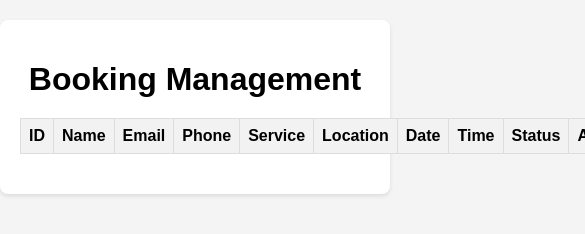
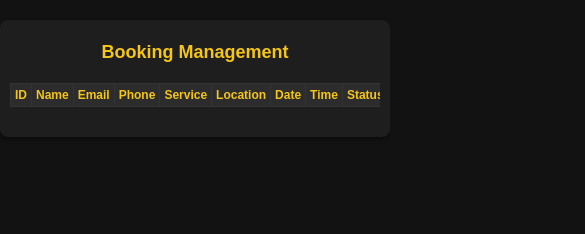
Before and after one commit to Lazontez/stratoslux-backend, a website: page internal-tool/public/index.html in a window 390 px wide. Shown: the top 234 px of the page, 585 px wide, since content can reach past the window. Drawn offline with Linux system fonts and the light colour scheme; no server answers.

Commit message:
fixing url

```diff
--- a/internal-tool/public/script.js
+++ b/internal-tool/public/script.js
@@ -2,7 +2,7 @@ document.addEventListener("DOMContentLoaded", async () => {
   const bookingsTableBody = document.querySelector("#bookingsTable tbody");
 
   try {
-      const response = await fetch("https://your-backend-url.onrender.com/api/bookings");
+      const response = await fetch("https://stratoslux-backend.onrender.com/api/bookings");
       const bookings = await response.json();
 
       bookings.forEach(booking => {
--- a/internal-tool/public/style.css
+++ b/internal-tool/public/style.css
@@ -1,49 +1,98 @@
+/* General Styles */
 body {
     font-family: Arial, sans-serif;
     margin: 0;
     padding: 0;
-    background-color: #f4f4f4;
+    background-color: #121212; /* Dark background */
+    color: #e0e0e0; /* Light gray text */
 }
 
 .container {
     max-width: 1200px;
     margin: 20px auto;
-    background: #fff;
+    background: #1e1e1e; /* Slightly lighter dark background */
     padding: 20px;
     border-radius: 8px;
-    box-shadow: 0 2px 4px rgba(0, 0, 0, 0.1);
+    box-shadow: 0 2px 4px rgba(0, 0, 0, 0.5);
 }
 
 h1 {
     text-align: center;
     margin-bottom: 20px;
+    color: #f5c518; /* Gold accent for headings */
 }
 
 table {
     width: 100%;
     border-collapse: collapse;
     margin-bottom: 20px;
+    background-color: #1e1e1e; /* Table background matches container */
 }
 
 table th, table td {
-    border: 1px solid #ddd;
+    border: 1px solid #333; /* Darker border for table cells */
     padding: 8px;
     text-align: left;
+    color: #e0e0e0; /* Light gray text */
 }
 
 table th {
-    background-color: #f2f2f2;
+    background-color: #2c2c2c; /* Slightly lighter header background */
+    color: #f5c518; /* Gold text for headers */
 }
 
 button {
     padding: 5px 10px;
-    background-color: #007bff;
-    color: #fff;
+    background-color: #f5c518; /* Gold button background */
+    color: #121212; /* Dark text for contrast */
     border: none;
     border-radius: 4px;
     cursor: pointer;
+    font-weight: bold;
 }
 
 button:hover {
-    background-color: #0056b3;
+    background-color: #e0b000; /* Slightly darker gold on hover */
 }
+
+/* Responsive Styles */
+@media (max-width: 768px) {
+    .container {
+        padding: 10px;
+    }
+
+    table {
+        font-size: 14px;
+    }
+
+    table th, table td {
+        padding: 6px;
+    }
+
+    button {
+        padding: 4px 8px;
+        font-size: 12px;
+    }
+}
+
+@media (max-width: 480px) {
+    table {
+        display: block;
+        overflow-x: auto;
+        white-space: nowrap;
+    }
+
+    table th, table td {
+        font-size: 12px;
+        padding: 4px;
+    }
+
+    h1 {
+        font-size: 18px;
+    }
+
+    button {
+        padding: 3px 6px;
+        font-size: 10px;
+    }
+}
```
